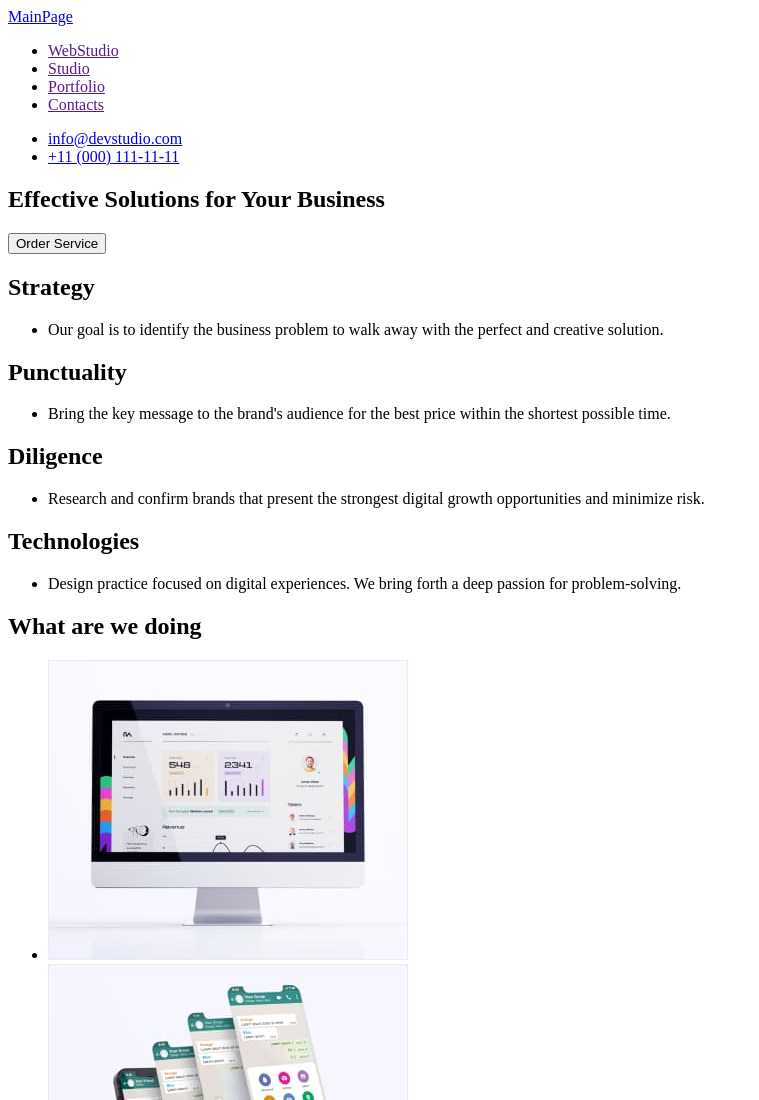
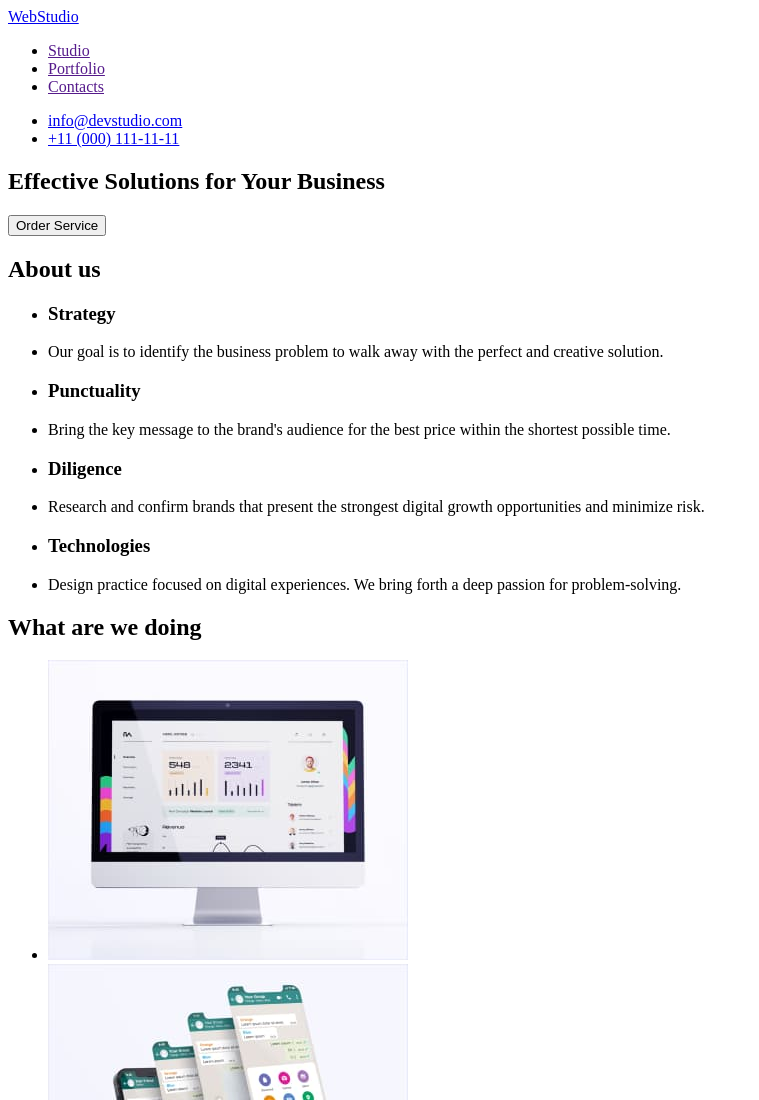
Before and after one commit to Mykola123456/goit-markup-hw-01, a plain HTML site: page index.html in a window 1280 px wide. Shown: the top 1100 px of the page, without its empty margins (0-759 px from the left). Drawn offline with Linux system fonts and the light colour scheme.

Commit message:
Update index.html

```diff
--- a/index.html
+++ b/index.html
@@ -8,10 +8,9 @@
   </head>
   <body>
     <header>
-      <a href="index.html">MainPage</a>
       <nav>
+        <a href="index.html">WebStudio</a>
         <ul>
-          <li><a href="">WebStudio</a></li>
           <li><a href="">Studio</a></li>
           <li><a href="">Portfolio</a></li>
           <li><a href="">Contacts</a></li>
@@ -23,40 +22,54 @@
       </ul>
     </header>
     <main>
+      <!-- section-1 -->
       <section>
         <h1>Effective Solutions for Your Business</h1>
         <button type="button">Order Service</button>
       </section>
+      <!-- section-2 -->
       <section>
-        <h2>Strategy</h2>
+        <h2>About us</h2>
         <ul>
           <li>
+            <h3>Strategy</h3>
+          </li>
+          <li>
+            <p>
               Our goal is to identify the business problem to walk away with the
               perfect and creative solution.
+            </p>
           </li>
         </ul>
-        <h2>Punctuality</h2>
         <ul>
+          <li><h3>Punctuality</h3></li>
           <li>
+            <p>
               Bring the key message to the brand's audience for the best price
               within the shortest possible time.
+            </p>
           </li>
         </ul>
-        <h2>Diligence</h2>
         <ul>
+          <li><h3>Diligence</h3></li>
           <li>
+            <p>
               Research and confirm brands that present the strongest digital
               growth opportunities and minimize risk.
+            </p>
           </li>
         </ul>
-        <h2>Technologies</h2>
         <ul>
+          <li><h3>Technologies</h3></li>
           <li>
+            <p>
               Design practice focused on digital experiences. We bring forth a
               deep passion for problem-solving.
+            </p>
           </li>
         </ul>
       </section>
+      <!-- section-3 -->
       <section>
         <h2>What are we doing</h2>
         <ul>
@@ -86,6 +99,7 @@
           </li>
         </ul>
       </section>
+      <!-- section-4 -->
       <section>
         <h2>Our Team</h2>
         <ul>
@@ -134,7 +148,7 @@
     </main>
     <footer>
       <ul>
-        <li><a href="">Web Studio</a></li>
+        <li><a href="index.html">Web Studio</a></li>
       </ul>
 
       <p>
```
Lines whose indentation alone changed are shown as unchanged.
